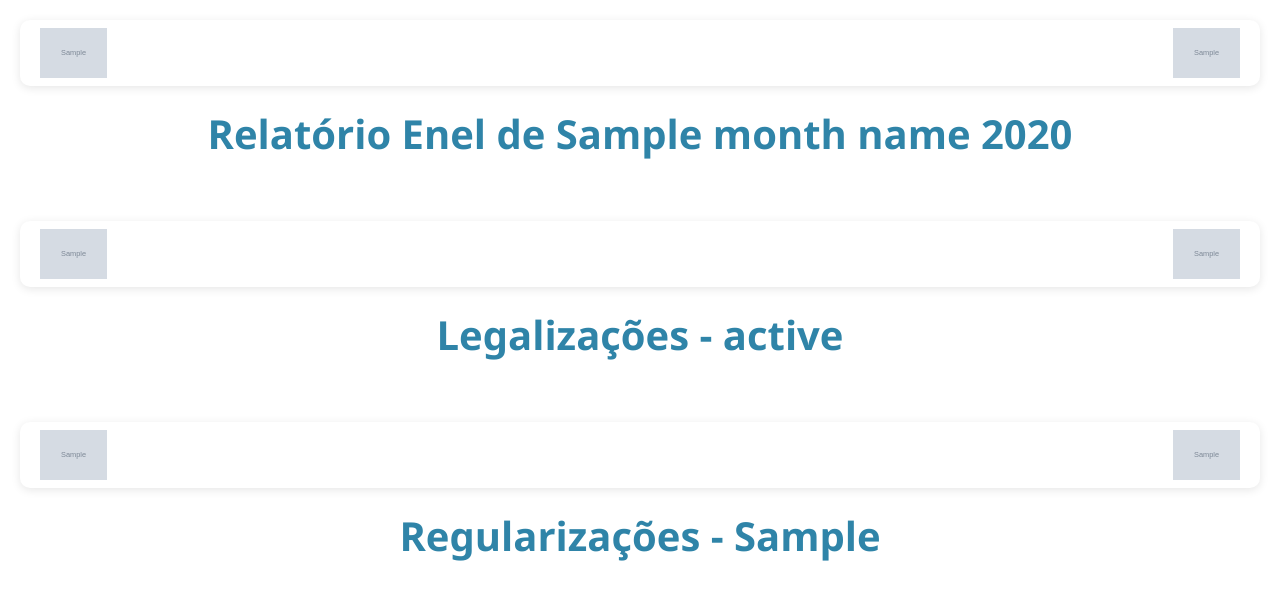
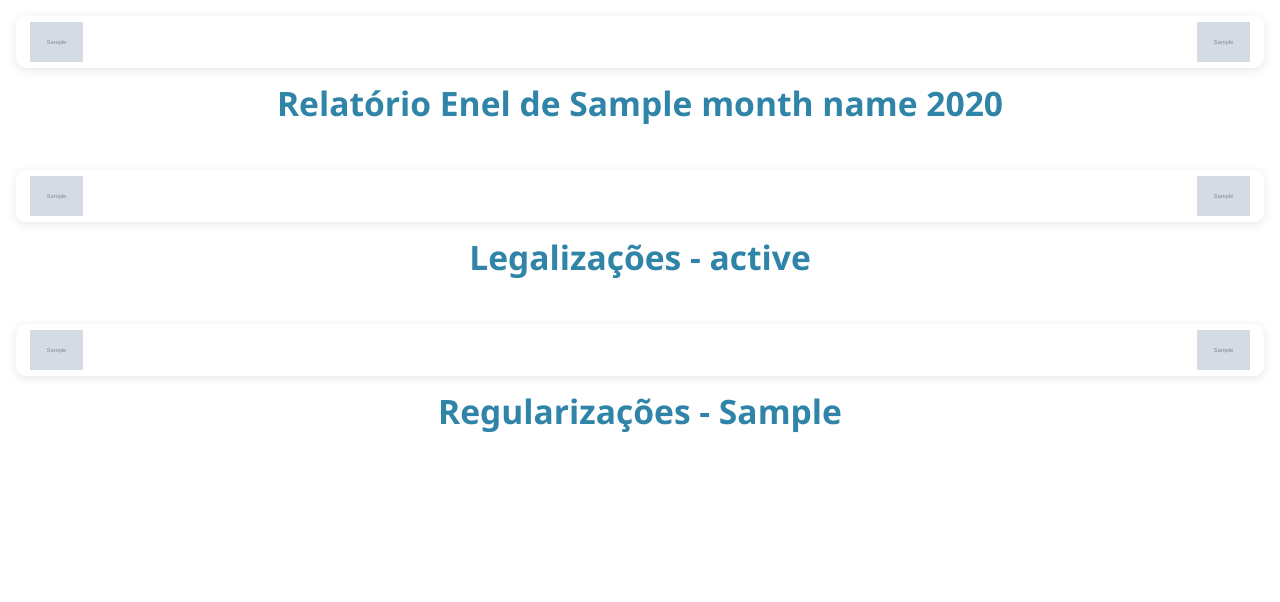
Before and after one commit to bernardozottolo/mr-consultoria-portal-backend, a Flask app: template api/templates/report_pdf.html in a window 1280 px wide. Shown: the top 602 px of the page. Run offline with Flask 3, Linux system fonts and the light colour scheme; the template is opened without the code that fills it: most values are stand-ins (such as "Sample title", 1, 10 or a date in 2020); grey boxes marked "Sample" are stand-in pictures.

Commit message:
adjust layout

```diff
--- a/api/templates/report_pdf.html
+++ b/api/templates/report_pdf.html
@@ -4,8 +4,8 @@
     <meta charset="UTF-8">
     <style>
         @page {
-            size: A3 portrait;
-            margin: 1cm;
+            size: A3 landscape;
+            margin: 0.7cm;
             @top-center {
                 content: "";
             }
@@ -25,72 +25,72 @@
             justify-content: space-between;
             align-items: center;
             background: white;
-            padding: 8px 20px;
+            padding: 6px 14px;
             border-radius: 10px;
             box-shadow: 0 2px 10px rgba(0,0,0,0.1);
-            margin-bottom: 15px;
+            margin-bottom: 10px;
             margin-top: 0;
         }
 
         .header-logos img {
-            max-height: 50px;
+            max-height: 40px;
             width: auto;
         }
 
         .report-page {
             page-break-after: always;
-            padding: 20px;
+            padding: 16px;
             text-align: center;
         }
 
         .report-title {
             color: #2f84a8;
-            margin: 20px 0;
+            margin: 12px 0;
             padding: 0;
             text-align: center;
-            font-size: 2.5em;
+            font-size: 2.1em;
         }
 
         .legalizacoes-page {
             page-break-before: always;
-            padding: 20px;
+            padding: 16px;
             text-align: center;
         }
 
         .legalizacoes-title {
             color: #2f84a8;
-            margin: 20px 0;
+            margin: 12px 0;
             padding: 0;
             text-align: center;
-            font-size: 2.5em;
+            font-size: 2.1em;
         }
 
         .regional-page {
             page-break-before: always;
-            padding: 20px;
+            padding: 16px;
             text-align: center;
         }
 
         .regional-title {
             color: #2f84a8;
-            margin: 20px 0;
+            margin: 12px 0;
             padding: 0;
             text-align: center;
-            font-size: 2.5em;
+            font-size: 2.1em;
         }
 
         .visao-geral-page {
             page-break-before: always;
-            padding: 20px;
+            padding: 16px;
             text-align: center;
         }
 
         .visao-geral-title {
             color: #2f84a8;
-            margin: 15px 0;
+            margin: 10px 0;
             padding: 0;
             text-align: center;
-            font-size: 2.5em;
+            font-size: 2.1em;
         }
 
         .page-wrapper {
```
Also changed, not shown: other parts of api/templates/report_pdf.html (+26 -26 lines).
